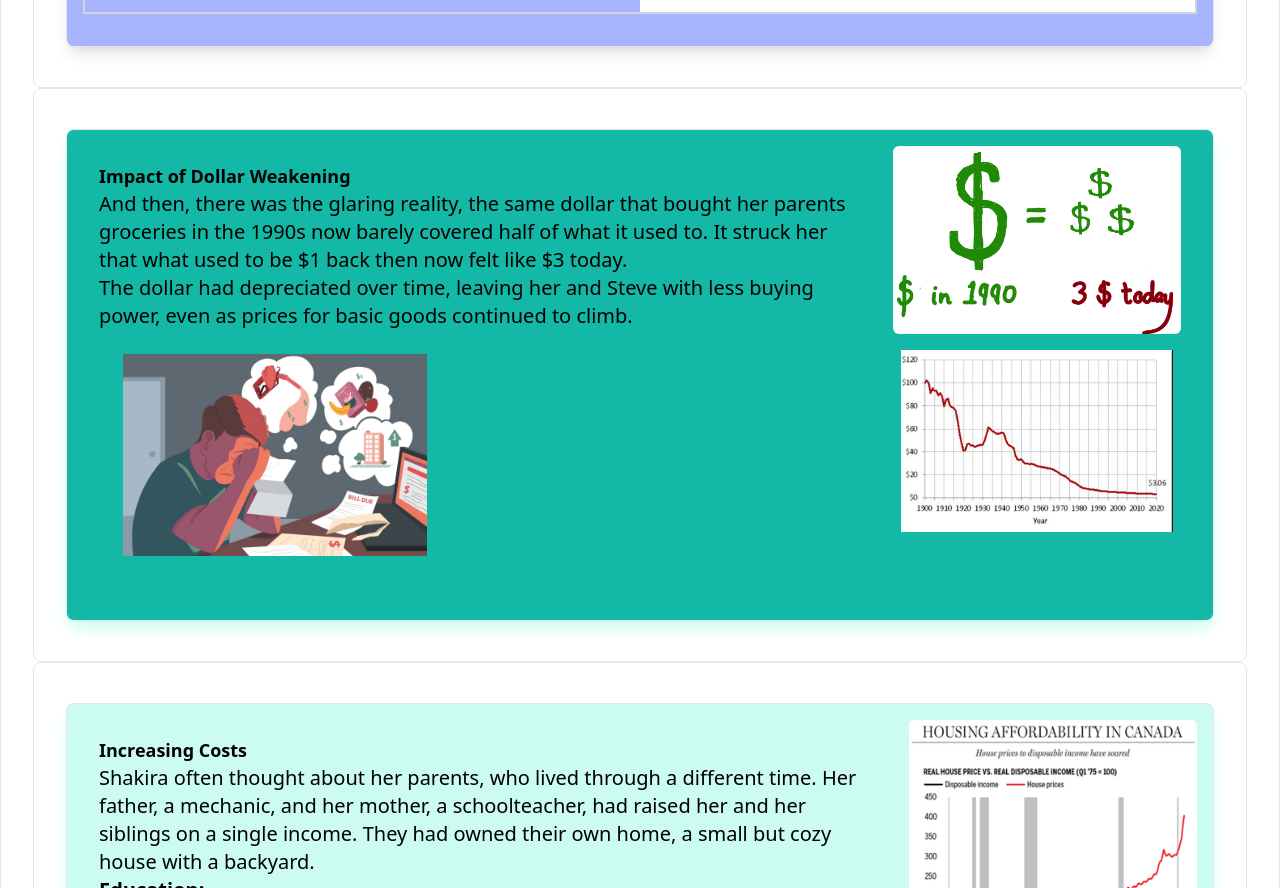
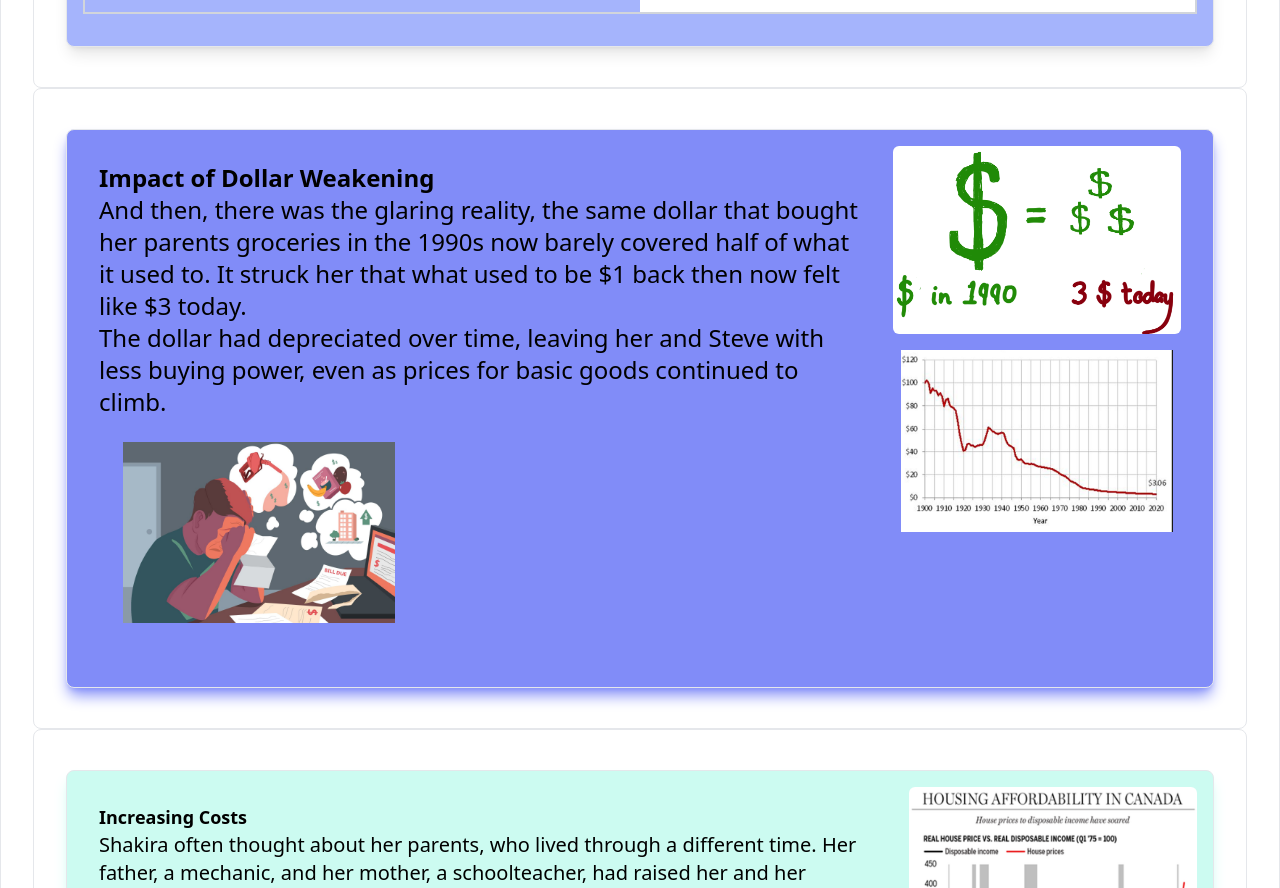
Before and after one commit to mehassanhmood/StoryBoarding, a React (Vite) app: page / in a window 1280 px wide. Shown: the part 1780-2668 px from the top of the page. Built offline with nearby package versions, Linux system fonts and the light colour scheme.

Commit message:
reponsiveness

```diff
--- a/src/components/DollarWeakening.jsx
+++ b/src/components/DollarWeakening.jsx
@@ -5,33 +5,38 @@ import inflation from "../../public/inflation_pic.jpg";
 
 const DollarWeakening = () => {
   return (
-    <div className="p-4 border rounded-lg shadow-lg shadow-teal-100 hover:shadow-teal-600 bg-teal-500 flex">
+    <div className="p-4 border rounded-lg shadow-lg shadow-indigo-400 hover:shadow-indigo-600 bg-indigo-400 flex flex-col sm:flex-row">
+      {/* Text Section */}
       <div className="flex-1 text-left p-4">
-        <h3 className="text-lg font-semibold">Impact of Dollar Weakening</h3>
-        <p className='text-xl'>
+        <h3 className="text-lg sm:text-xl lg:text-2xl font-semibold">Impact of Dollar Weakening</h3>
+        <p className='text-lg sm:text-xl lg:text-2xl'>
           And then, there was the glaring reality, the same dollar that bought her parents groceries in the 1990s now barely covered half of what it used to. It struck her that what used to be $1 back then now felt like $3 today.
         </p>
-        <p className='text-xl'>The dollar had depreciated over time, leaving her and Steve with less buying power, even as prices for basic goods continued to climb.</p>
-          <div className='flex max-w-xs p-4'>
+        <p className='text-lg sm:text-xl lg:text-2xl'>
+          The dollar had depreciated over time, leaving her and Steve with less buying power, even as prices for basic goods continued to climb.
+        </p>
+        {/* Inflation Image */}
+        <div className='flex justify-center sm:justify-start max-w-xs p-4'>
           <img
             src={inflation}
-            className="max-w-xs h-auto rounded-md mb-2 p-2 transition duration-700 opacity-100"
+            className="w-full sm:w-auto h-auto rounded-md mb-2 p-2 transition duration-700 opacity-100"
             alt="Inflation"
           />
+        </div>
+      </div>
 
-          </div>
-      </div>
-      <div className="overflow-hidden flex-shrink-0 flex flex-col flex-wrap items-end mx-4">
+      {/* Images Section */}
+      <div className="flex-shrink-0 flex flex-col items-center sm:items-end mx-4">
         <img
           src={weakingingImage}
-          className="max-w-72 h-auto rounded-md mb-2"
+          className="w-full sm:w-72 h-auto rounded-md mb-2"
           alt="Dollar Weakening"
         />
-          <img
-            src={weakingingImage1990}
-            className="max-w-72 h-auto rounded-md p-2"
-            alt="Dollar Weakening in 1990"
-          />
+        <img
+          src={weakingingImage1990}
+          className="w-full sm:w-72 h-auto rounded-md p-2"
+          alt="Dollar Weakening in 1990"
+        />
       </div>
     </div>
   );
--- a/src/components/Persona.jsx
+++ b/src/components/Persona.jsx
@@ -34,7 +34,7 @@ const Persona = () => {
       <div className="mb-4">
         <div className="p-4 border rounded-lg shadow-lg bg-indigo-300 text-center">
           <h2 className="text-xl sm:text-2xl lg:text-3xl font-bold">
-            <b>Shakira:</b> and her family of 3:
+            <b>Shakira</b> and her family of 3:
           </h2>
           <p className="text-lg sm:text-xl lg:text-2xl mt-2">
             In a small, sunlit apartment on the outskirts of a bustling city,
```
